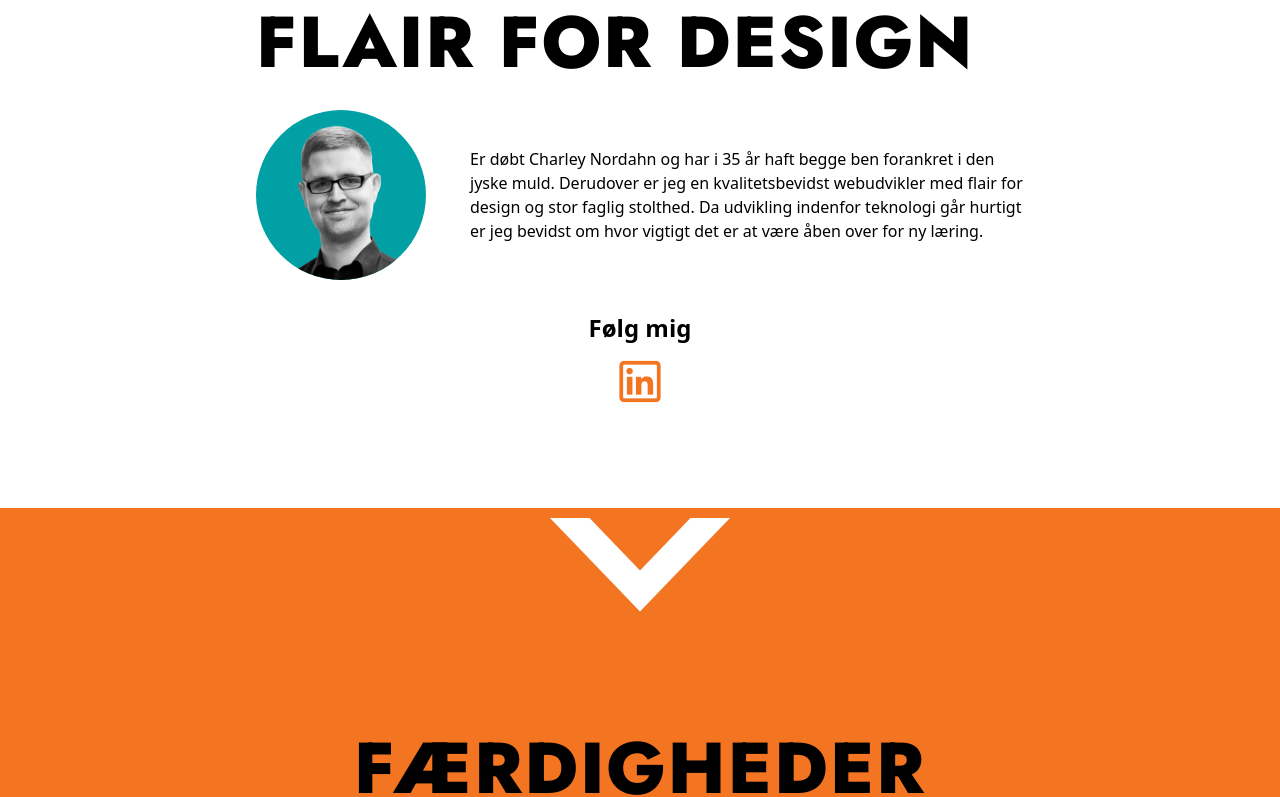
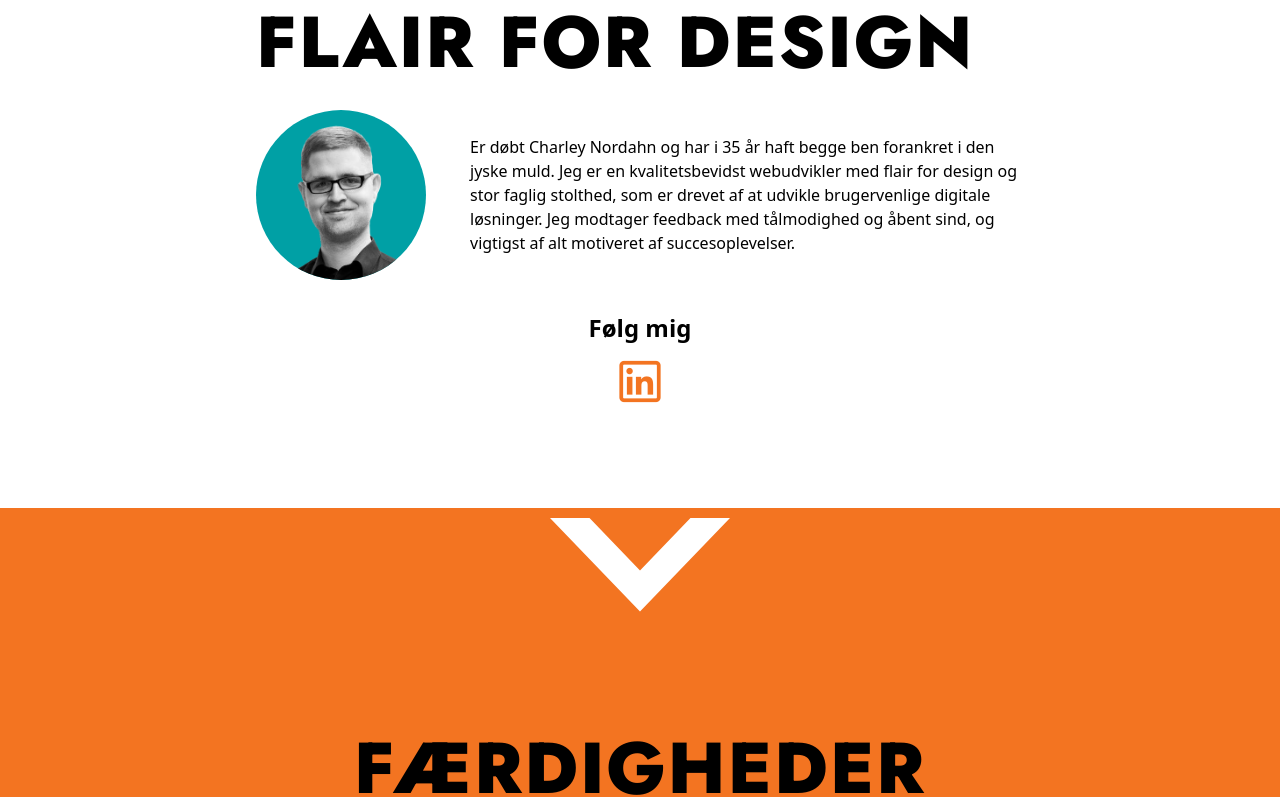
Before and after one commit to nordahn87/charleynordahn, a React (Create React App) app: page / in a window 1280 px wide. Shown: the part 1090-1887 px from the top of the page. Built offline with nearby package versions, Linux system fonts and the light colour scheme.

Commit message:
Added mailto to emails removed Animate

```diff
--- a/src/components/about.jsx
+++ b/src/components/about.jsx
@@ -21,8 +21,9 @@ const About = () => {
                             </div>
                             <p className="font-regular text-base grid sm:col-span-3 pl-4 content-center">
                                 Er døbt Charley Nordahn og har i 35 år haft begge ben forankret i den jyske muld.
-                                Derudover er jeg en kvalitetsbevidst webudvikler med flair for design og stor faglig stolthed.
-                                Da udvikling indenfor teknologi går hurtigt er jeg bevidst om hvor vigtigt det er at være åben over for ny læring.
+                                Jeg er en kvalitetsbevidst webudvikler med flair for design og stor faglig stolthed,
+                                som er drevet af at udvikle brugervenlige digitale løsninger. Jeg modtager feedback med tålmodighed
+                                og åbent sind, og vigtigst af alt motiveret af succesoplevelser.
                             </p>
                         </div>
                     </section>
--- a/src/components/contact.jsx
+++ b/src/components/contact.jsx
@@ -9,14 +9,14 @@ const Contact = () => {
                     <ul className="mb-8">
                         <li>Charley Nordahn</li>
                         <li><a href="tel:+4561655664" title="">61 65 56 64</a></li>
-                        <li>mail@charleynordahn.dk</li>
+                        <li><a href="mailto: mail@charleynordahn.dk" class="text-blue hover:text-[black] transition-all">mail@charleynordahn.dk</a></li>
                     </ul>
                     <h3 className="font-bold text-2xl mb-2">Reference</h3>
                     <ul className="mb-8">
                         <li>Lead Developer</li>
                         <li>Per Bloch Andersen</li>
                         <li><a href="tel:+4531121054" title="">31 12 10 54</a></li>
-                        <li>mail@perrep.dk</li>
+                        <li><a href="mailto: mail@perrep.dk" class="text-blue hover:text-[black] transition-all">mail@perrep.dk</a></li>
                     </ul>
                     <FollowMe />
                 </div>
```
Also changed, not shown: src/.data/skills.json.
